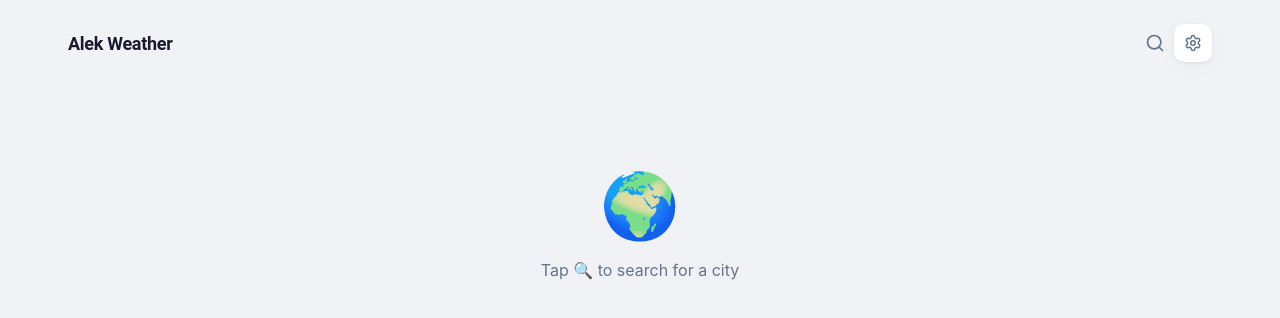
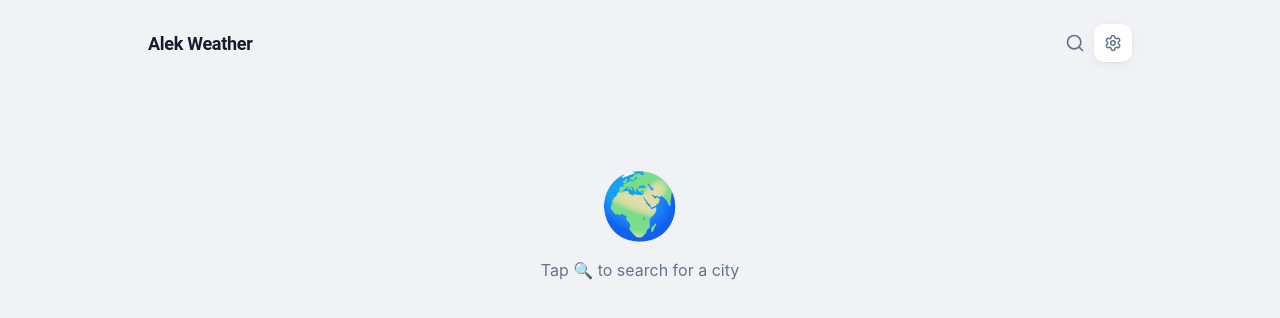
Before and after one commit to aleksandarangelov06/Alek-Weather, a React (Vite) app: page / in a window 1280 px wide. Shown: the top 318 px of the page. Built offline with nearby package versions, Linux system fonts and the light colour scheme; a web font is replaced by a local one.

Commit message:
Tighten desktop max-width and cap right column to prevent over-stretching

```diff
--- a/src/App.css
+++ b/src/App.css
@@ -200,18 +200,18 @@
 /* ── Desktop layout (1100px+) ── */
 @media (min-width: 1100px) {
   .app-header {
-    max-width: 1240px;
+    max-width: 1080px;
     padding: calc(24px + env(safe-area-inset-top)) 48px 0;
   }
 
   .app-grid {
-    max-width: 1240px;
+    max-width: 1080px;
     padding: 24px 48px 64px;
   }
 
   .weather-content {
     display: grid;
-    grid-template-columns: 360px 1fr;
+    grid-template-columns: 340px minmax(0, 620px);
     gap: 20px;
     align-items: start;
   }
```
